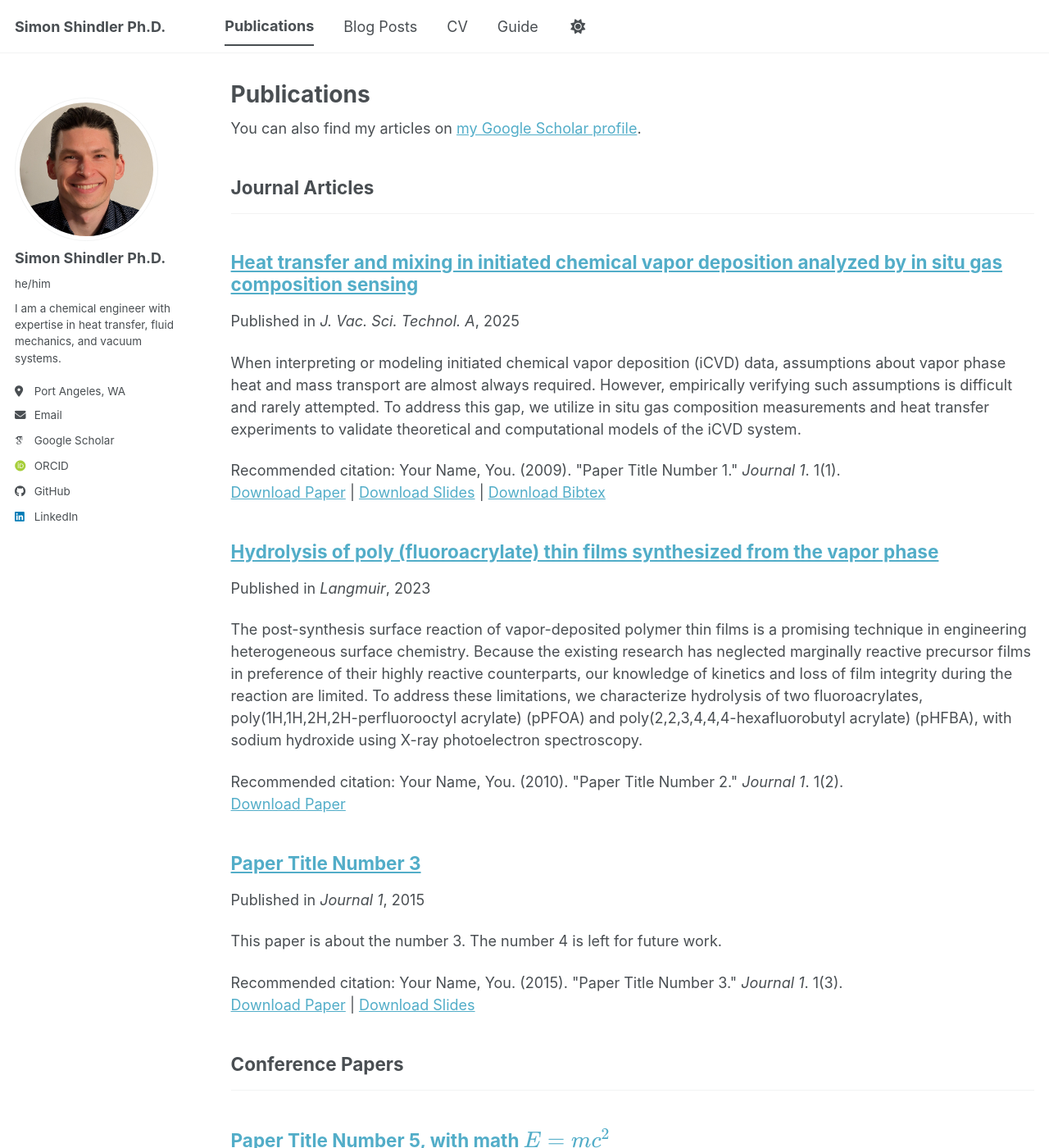
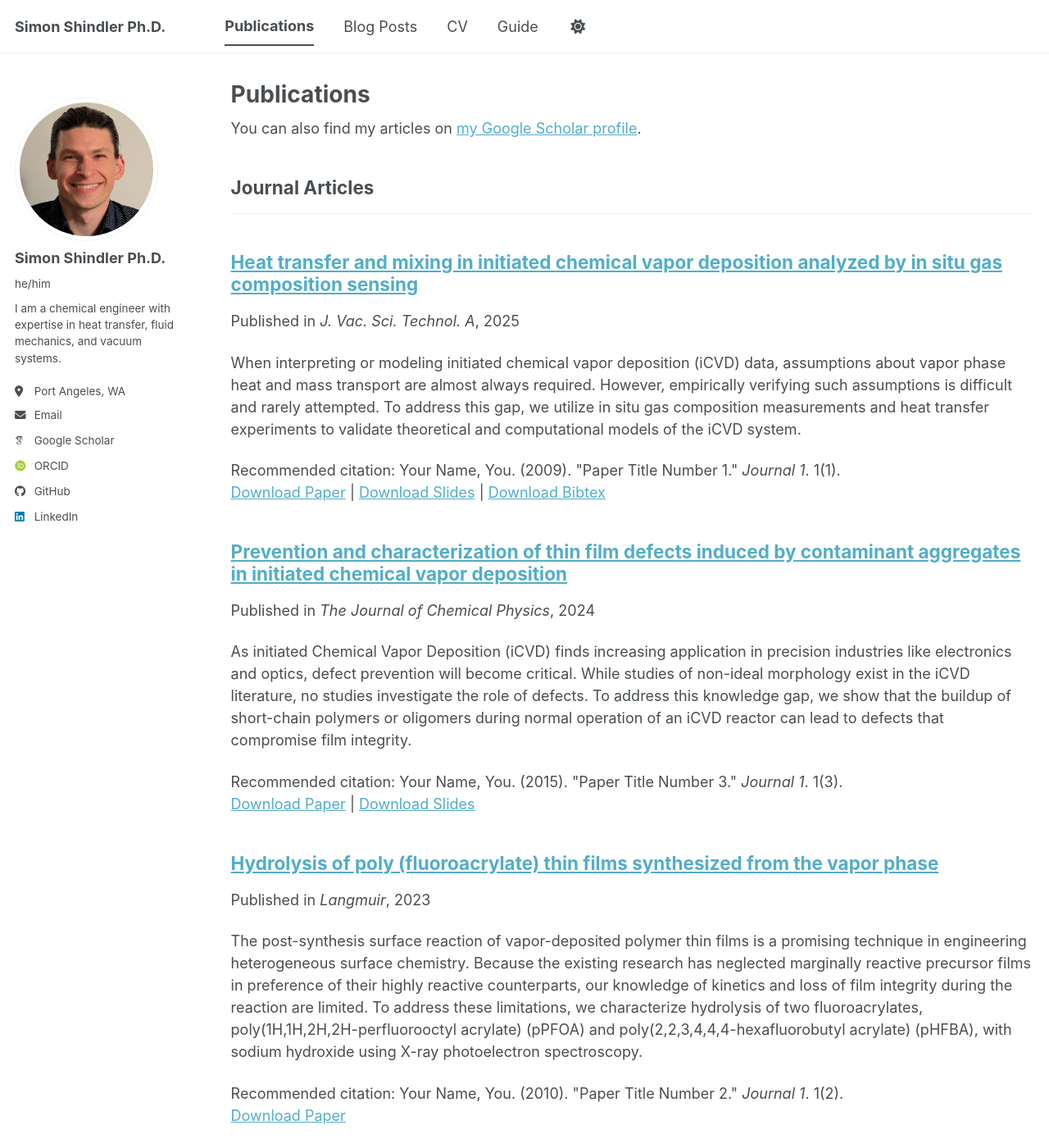
Before and after one commit to sgshindler/sgshindler.github.io, a Jekyll site: the page built from _pages/publications.html, in a window 1280 px wide and 1400 px high. Shown: the whole window at 82% size. Built offline with Jekyll 4.4.1, drawn with Linux system fonts in a browser that asks for light colours; some web fonts are replaced; a script bundle is joined from its source files by our own code; library files that are not in the unit come from our copies.

Commit message:
Update 2015-10-01-paper-title-number-3.md

```diff
--- a/_publications/2015-10-01-paper-title-number-3.md
+++ b/_publications/2015-10-01-paper-title-number-3.md
@@ -1,11 +1,11 @@
 ---
-title: "Paper Title Number 3"
+title: "Prevention and characterization of thin film defects induced by contaminant aggregates in initiated chemical vapor deposition"
 collection: publications
 category: manuscripts
 permalink: /publication/2015-10-01-paper-title-number-3
-excerpt: 'This paper is about the number 3. The number 4 is left for future work.'
-date: 2015-10-01
-venue: 'Journal 1'
+excerpt: 'As initiated Chemical Vapor Deposition (iCVD) finds increasing application in precision industries like electronics and optics, defect prevention will become critical. While studies of non-ideal morphology exist in the iCVD literature, no studies investigate the role of defects. To address this knowledge gap, we show that the buildup of short-chain polymers or oligomers during normal operation of an iCVD reactor can lead to defects that compromise film integrity. '
+date: 2024-04-14
+venue: 'The Journal of Chemical Physics'
 slidesurl: 'https://academicpages.github.io/files/slides3.pdf'
 paperurl: 'https://academicpages.github.io/files/paper3.pdf'
 citation: 'Your Name, You. (2015). &quot;Paper Title Number 3.&quot; <i>Journal 1</i>. 1(3).'
```
